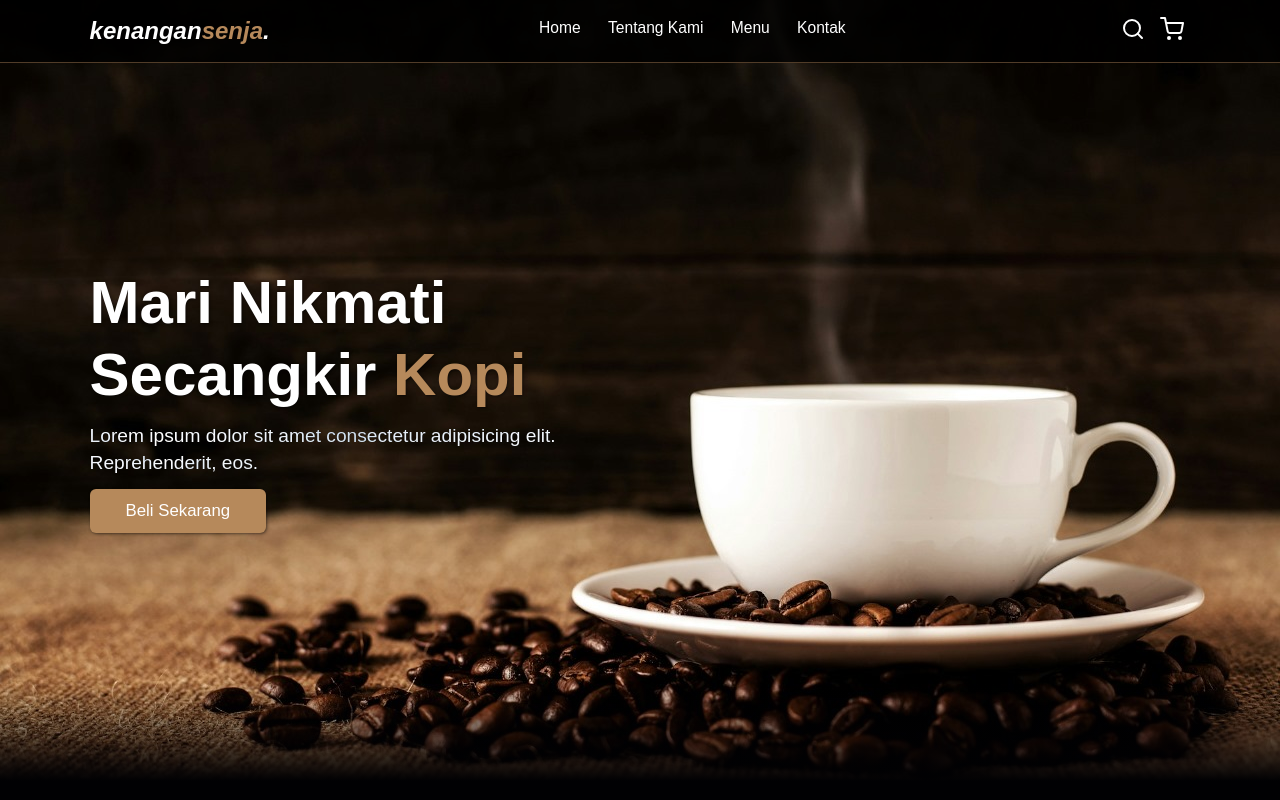
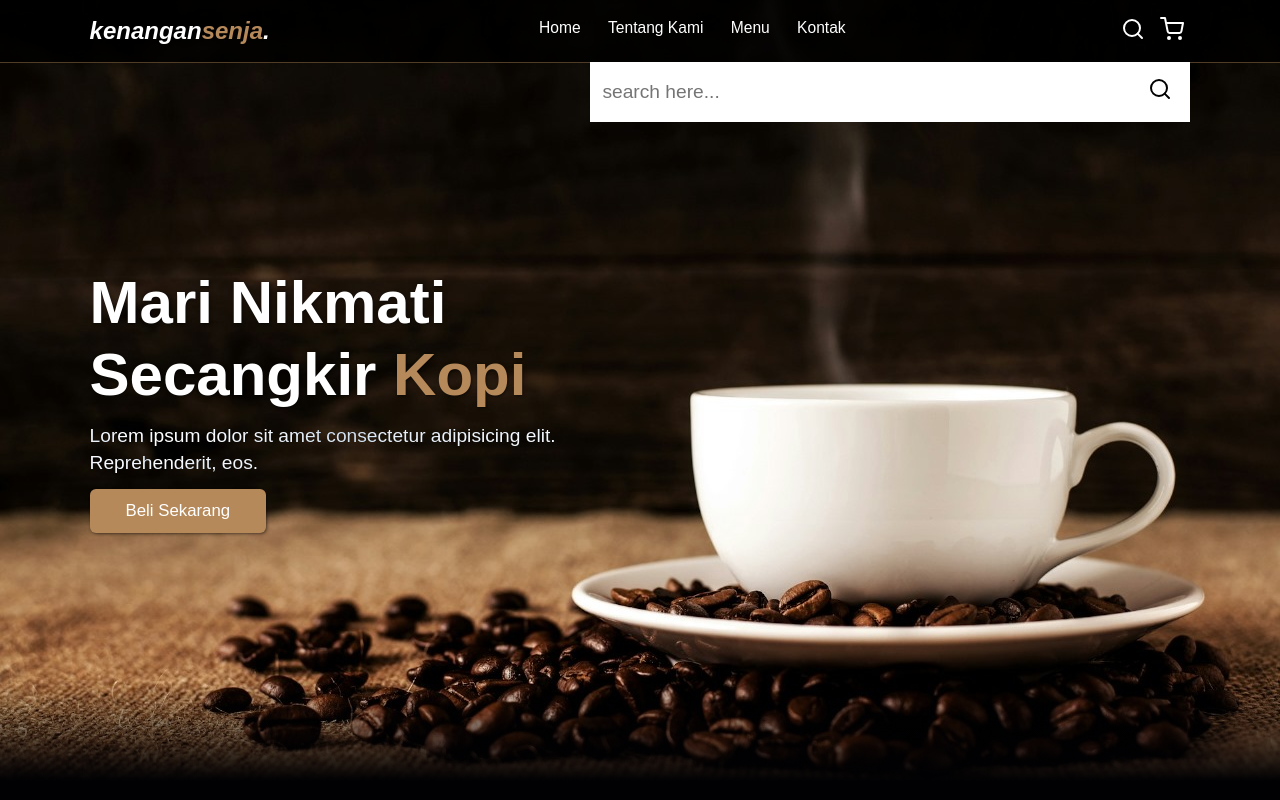
Before and after one commit to kyytink/Project-Kopi-Kenangan, a plain HTML site: page index.html in a window 1280 px wide. Both pictures are taken after a click on the link 1133 px from the left and 37 px from the top of the page. Shown: the top 800 px of the page. Drawn offline with nearby package versions, Linux system fonts and the light colour scheme.

Commit message:
Menambahkan form pencarian di navbar dengan fitur toggle

```diff
--- a/css/style.css
+++ b/css/style.css
@@ -86,6 +86,39 @@ body {
     display: none;
 }
 
+/* Navbar search form */
+.navbar .search-form {
+    position: absolute;
+    top: 100%;
+    right: 7%;
+    background-color: #fff;
+    width: 50rem;
+    height: 5rem;
+    display: flex;
+    align-items: center;
+    transform: scaleY(0);
+    transform-origin: top;
+    transition: 0.3s;
+}
+
+.navbar .search-form.active {
+    transform: scaleY(1);
+}
+
+.navbar .search-form input {
+    height: 100%;
+    width: 100%;
+    font-size: 1.6rem;
+    color: var(--bg);
+    padding: 1rem;
+}
+
+.navbar .search-form label {
+    cursor: pointer;
+    font-size: 2rem;
+    margin-right: 1.5rem;
+    color: var(--bg);
+}
 
 /* Hero Section */
 .hero {
@@ -366,6 +399,11 @@ footer .credit a {
         transform: scaleX(0.2);
     }
 
+    .navbar .search-form {
+        width: 90%;
+        right: 2rem;
+    }
+
     .about .row {
         flex-wrap: wrap;
     }
--- a/index.html
+++ b/index.html
@@ -21,11 +21,19 @@
         </div>
 
         <div class="navbar-extra">
-            <a href="#" id="search"><i data-feather="search"></i></a>
+            <a href="#" id="search-button"><i data-feather="search"></i></a>
             <a href="#" id="shopping-cart"><i data-feather="shopping-cart"></i></a>
             <a href="#" id="hamburger-menu"><i data-feather="menu"></i></a>
+        </div>
 
-        </div>
+        <!-- Search Form start -->
+         <div class="search-form">
+            <input type="search" id="search-box" placeholder="search here...">
+            <label for="search-box"><i data-feather="search"></i></label>
+         </div>
+
+         <!-- Search Form end -->
+
 
     </nav>
     <!-- Navbar end -->
--- a/js/script.js
+++ b/js/script.js
@@ -1,15 +1,30 @@
-// Toggle class active
+// Toggle class active untuk hamburger menu
 const navbarNav = document.querySelector('.navbar-nav');
 // ketika hamburger menu di klik
 document.querySelector('#hamburger-menu').onclick = () => {
     navbarNav.classList.toggle('active');
 };
 
-// Klik di luar sidebar untuk menghilangkan nav
-const hamburger = document.querySelector('#hamburger-menu');
+// Toggle class active untuk search form
+const searchForm = document.querySelector('.search-form');
+const searchBox = document.querySelector('#search-box');
+
+document.querySelector('#search-button').onclick = (e) => {
+  searchForm.classList.toggle('active');
+  searchBox.focus();
+  e.preventDefault();
+};
+
+// Klik di luar elemen
+const hm = document.querySelector('#hamburger-menu');
+const sb = document.querySelector('#search-button');
 
 document.addEventListener('click', function(e) {
-    if(!hamburger.contains(e.target) && !navbarNav.contains(e.target)) {
+    if(!hm.contains(e.target) && !navbarNav.contains(e.target)) {
         navbarNav.classList.remove('active');
     }
+
+    if(!sb.contains(e.target) && !searchForm.contains(e.target)) {
+        searchForm.classList.remove('active');
+    }
 });
```
Also changed, not shown: screenshoot/form-pencarian.png (added).
